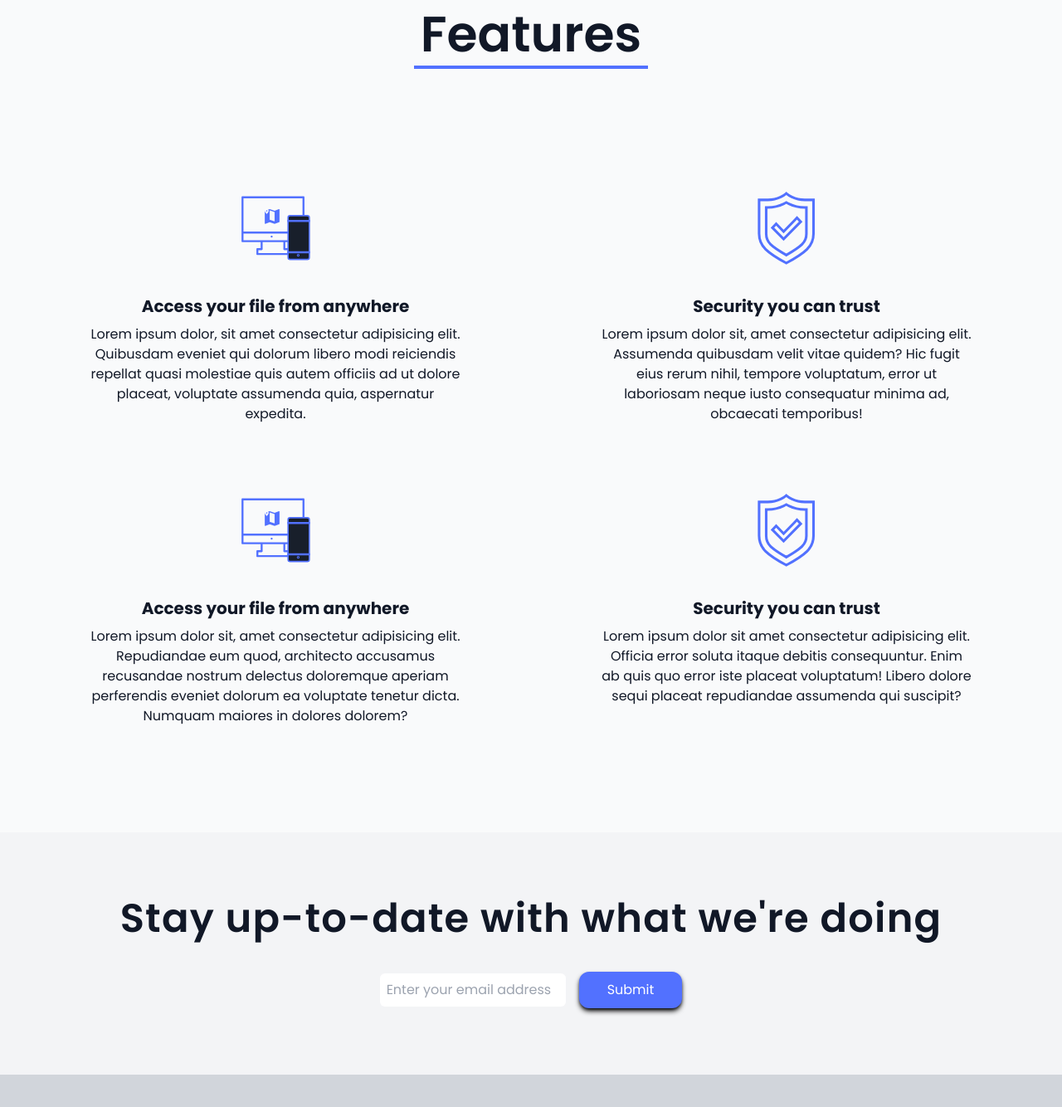
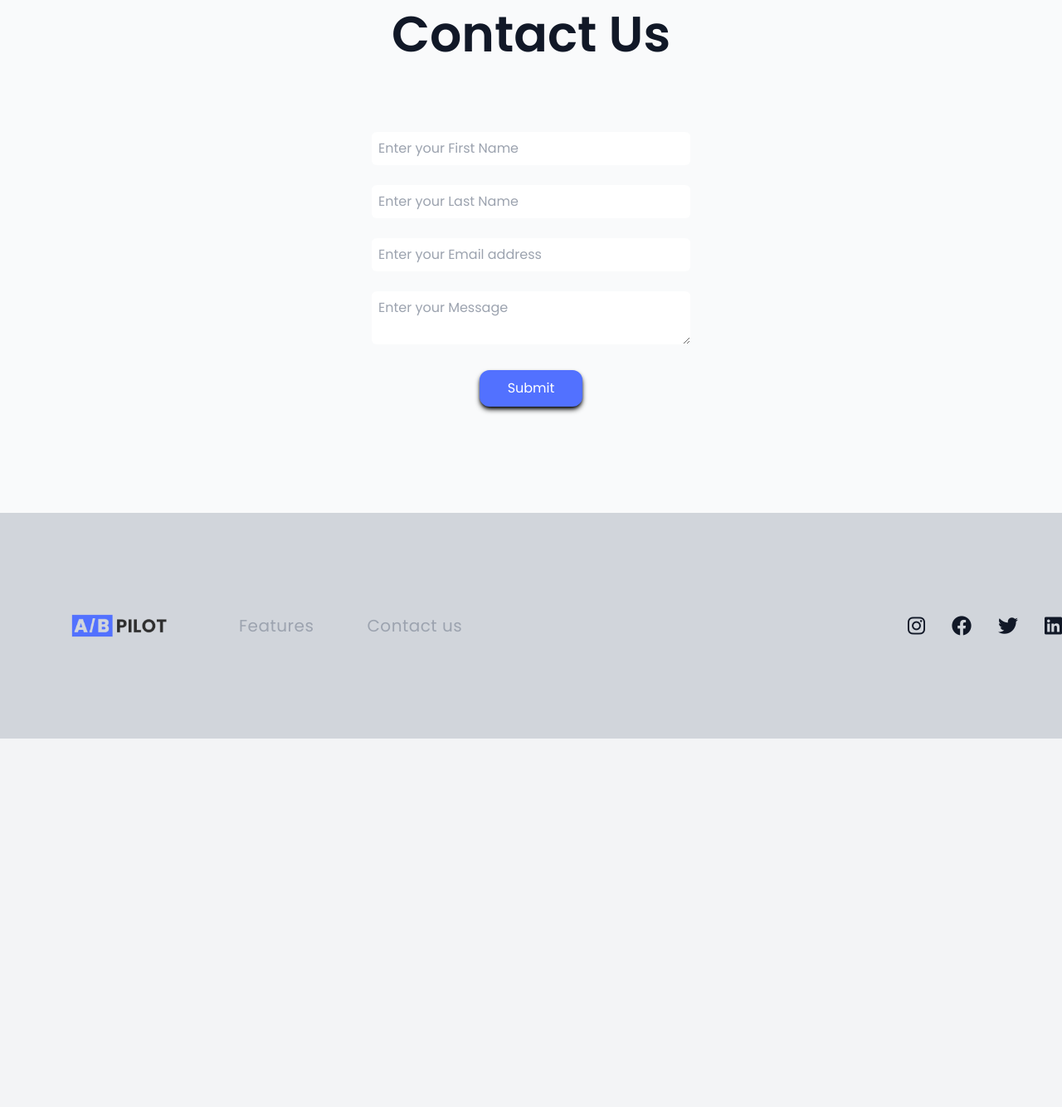
Before and after one commit to abpilot/abpilot.com, a website built with Vite: page contact-us.html in a window 1280 px wide. Shown: the part 864-2198 px from the top of the page at 83% size. After the commit the page ends 1754 px from the top, so only its background shows below. Built offline with nearby package versions, Linux system fonts and the light colour scheme.

Commit message:
added contact us page

```diff
--- a/contact-us.html
+++ b/contact-us.html
@@ -59,80 +59,44 @@
   <!-- Features Section -->
   <section id="Features" class=" pt-12 bg-gray-50 dark:bg-darkBlue1 dark:text-white">
     <!-- features container -->
-    <div class="container flex flex-col mx-auto px-6 md:space-y-20 pb-32">
+    <div class="container mx-auto px-6 md:space-y-20 pb-32">
       <div class="flex items-center justify-center">
-        <div class="text-center text-4xl md:text-6xl font-semibold border-b-4 border-accentCyan p-2 mb-16">Features
+        <div class="text-center text-4xl md:text-6xl font-semibold p-2">Contact Us
         </div>
       </div>
-      <!-- First row -->
-      <div class="flex flex-col space-y-24 text-center md:flex-row md:space-y-0">
-        <!-- Features Tab-->
-        <div class="flex flex-col items-center space-y-2 md:w-1/2">
-          <div class="flex items-center justify-center h-24 mb-6">
-            <img src="images/icon-access-anywhere.svg" alt="" />
+      <form class="items-center justify-center space-y-4 space-x-0 md:space-x-4 md:space-y-0" action="submit">
+        <row>
+          <div class="col-6 text-center">
+            <input class="p-2 w-96 max-w-md rounded-md outline-none text-gray-800 placeholder:text-gray-400" type="text"
+              placeholder="Enter your First Name" id="">
           </div>
-          <h3 class="text-xl font-bold">Access your file from anywhere</h3>
-          <p class="max-w-md">
-            Lorem ipsum dolor, sit amet consectetur adipisicing elit. Quibusdam eveniet qui dolorum libero modi reiciendis
-            repellat quasi molestiae quis autem officiis ad ut dolore placeat, voluptate assumenda quia, aspernatur expedita.
-          </p>
-        </div>
-        <!-- Item 2 -->
-        <div class="flex flex-col items-center space-y-2 md:w-1/2">
-          <div class="flex items-center justify-center h-24 mb-6">
-            <img src="images/icon-security.svg" alt="" />
+        </row>
+        <row>
+          <div class="col-12 text-center">
+            <input class="p-2 w-96 rounded-md outline-none text-gray-800 placeholder:text-gray-400" type="text"
+              placeholder="Enter your Last Name" id="">
           </div>
-          <h3 class="text-xl font-bold">Security you can trust</h3>
-          <p class="max-w-md">
-            Lorem ipsum dolor sit, amet consectetur adipisicing elit. Assumenda quibusdam velit vitae quidem? Hic fugit eius
-            rerum nihil, tempore voluptatum, error ut laboriosam neque iusto consequatur minima ad, obcaecati temporibus!
-          </p>
-        </div>
-      </div>
-      <!-- Second Row -->
-      <div class="flex flex-col space-y-24 mt-24 text-center md:flex-row md:space-y-0">
-        <!-- Features Tab-->
-        <div class="flex flex-col items-center space-y-2 md:w-1/2">
-          <div class="flex items-center justify-center h-24 mb-6">
-            <img src="images/icon-access-anywhere.svg" alt="" />
+        </row>
+        <row>
+          <div class="col-12 text-center">
+            <input class="p-2 w-96 rounded-md outline-none text-gray-800 placeholder:text-gray-400" type="text"
+              placeholder="Enter your Email address" id="">
           </div>
-          <h3 class="text-xl font-bold">Access your file from anywhere</h3>
-          <p class="max-w-md">
-            Lorem ipsum dolor sit, amet consectetur adipisicing elit. Repudiandae eum quod, architecto accusamus recusandae
-            nostrum delectus doloremque aperiam perferendis eveniet dolorum ea voluptate tenetur dicta. Numquam maiores in dolores dolorem?
-          </p>
-        </div>
-        <!-- Item 2 -->
-        <div class="flex flex-col items-center space-y-2 md:w-1/2">
-          <div class="flex items-center justify-center h-24 mb-6">
-            <img src="images/icon-security.svg" alt="" />
+        </row>
+        <row>
+          <div class="col-12 text-center">
+            <textarea class="p-2 w-96 rounded-md outline-none text-gray-800 placeholder:text-gray-400" type="text"
+              placeholder="Enter your Message" id=""></textarea>
           </div>
-          <h3 class="text-xl font-bold">Security you can trust</h3>
-          <p class="max-w-md">
-            Lorem ipsum dolor sit amet consectetur adipisicing elit. Officia error soluta itaque debitis consequuntur. Enim ab quis quo error
-            iste placeat voluptatum! Libero dolore sequi placeat repudiandae assumenda qui suscipit?
-          </p>
-        </div>
-      </div>
-    </div>
-  </section>
-
-  <!-- Contact us -->
-  <section id="contact">
-    <!-- Container -->
-    <div class="container mx-auto">
-      <div class="flex flex-col items-center justify-center space-y-8 md:space-y-10 my-20 lin">
-        <h3 class="text-3xl md:text-5xl font-semibold px-4 max-w-sm md:max-w-5xl tracking-wide text-center">Stay
-          up-to-date with what we're doing</h3>
-        <form
-          class="flex flex-col md:flex-row items-center justify-center space-y-4 space-x-0 md:space-x-4 md:space-y-0 "
-          action="submit">
-          <input class="p-2 w-56 rounded-md outline-none text-gray-800 placeholder:text-gray-400" type="text"
-            placeholder="Enter your email address" id="">
-          <button
-            class="bg-accentCyan border-2 border-accentCyan hover:border-2 hover:border-accentCyan text-white dark:hover:text-accentCyan hover:bg-gray-100 dark:hover:bg-darkBlue px-8 py-2 shadow-md shadow-black rounded-xl duration-100">Submit</button>
-        </form>
-      </div>
+        </row>
+        <row>
+          <div class="col-12 text-center">
+            <button
+          class="bg-accentCyan border-2 border-accentCyan hover:border-2 hover:border-accentCyan text-white dark:hover:text-accentCyan
+          hover:bg-gray-100 dark:hover:bg-darkBlue px-8 py-2 shadow-md shadow-black rounded-xl duration-100">Submit</button>
+          </div>
+        </row>
+    </form>
     </div>
   </section>
   <!-- Footer -->
--- a/index.html
+++ b/index.html
@@ -61,7 +61,7 @@
     <!-- features container -->
     <div class="container flex flex-col mx-auto px-6 md:space-y-20 pb-32">
       <div class="flex items-center justify-center">
-        <div class="text-center text-4xl md:text-6xl font-semibold border-b-4 border-accentCyan p-2 mb-16">Features
+        <div class="text-center text-4xl md:text-6xl font-semibold p-2 mb-16">Features
         </div>
       </div>
       <!-- First row -->
```
